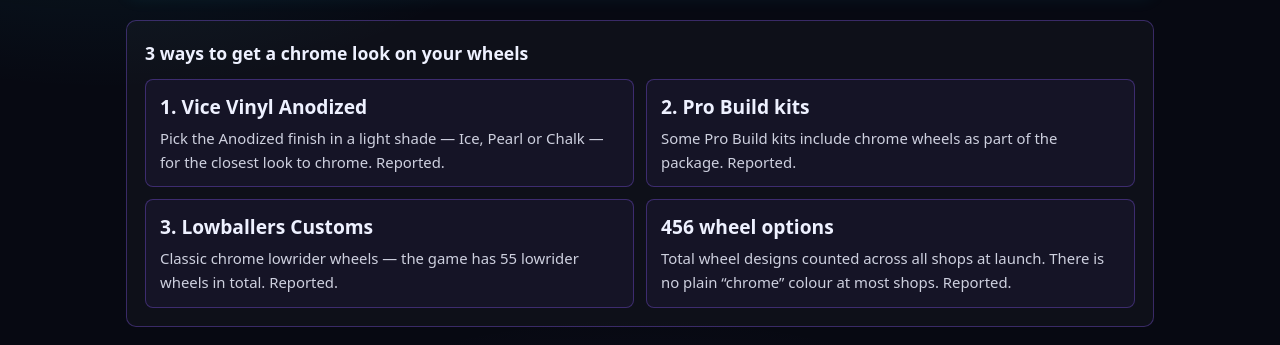
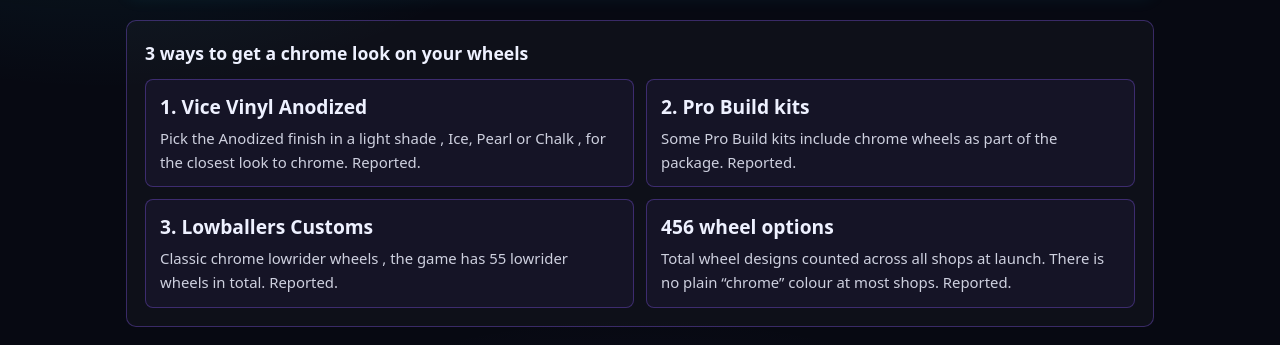
Before and after one commit to Cozyjournal/gta6starter, a plain HTML site: page car-customization.html in a window 1280 px wide. Shown: the part 986-1331 px from the top of the page. Drawn offline with Linux system fonts and the light colour scheme.

Commit message:
Remove HTML-entity em dashes (&#8212;) on car-customization missed by the literal sweep

```diff
--- a/car-customization.html
+++ b/car-customization.html
@@ -59,9 +59,9 @@ gtag('config', 'G-51QXYL3RHW');
 <figure class="infographic">
 <p style="font-weight:700;font-size:1.1rem;margin:0 0 12px">3 ways to get a chrome look on your wheels</p>
 <div class="ig-grid">
-<div class="ig-block"><span class="ig-big">1. Vice Vinyl Anodized</span><p>Pick the Anodized finish in a light shade &#8212; Ice, Pearl or Chalk &#8212; for the closest look to chrome. Reported.</p></div>
+<div class="ig-block"><span class="ig-big">1. Vice Vinyl Anodized</span><p>Pick the Anodized finish in a light shade , Ice, Pearl or Chalk , for the closest look to chrome. Reported.</p></div>
 <div class="ig-block"><span class="ig-big">2. Pro Build kits</span><p>Some Pro Build kits include chrome wheels as part of the package. Reported.</p></div>
-<div class="ig-block"><span class="ig-big">3. Lowballers Customs</span><p>Classic chrome lowrider wheels &#8212; the game has 55 lowrider wheels in total. Reported.</p></div>
+<div class="ig-block"><span class="ig-big">3. Lowballers Customs</span><p>Classic chrome lowrider wheels , the game has 55 lowrider wheels in total. Reported.</p></div>
 <div class="ig-block"><span class="ig-big">456 wheel options</span><p>Total wheel designs counted across all shops at launch. There is no plain &#8220;chrome&#8221; colour at most shops. Reported.</p></div>
 </div>
 </figure>
```
